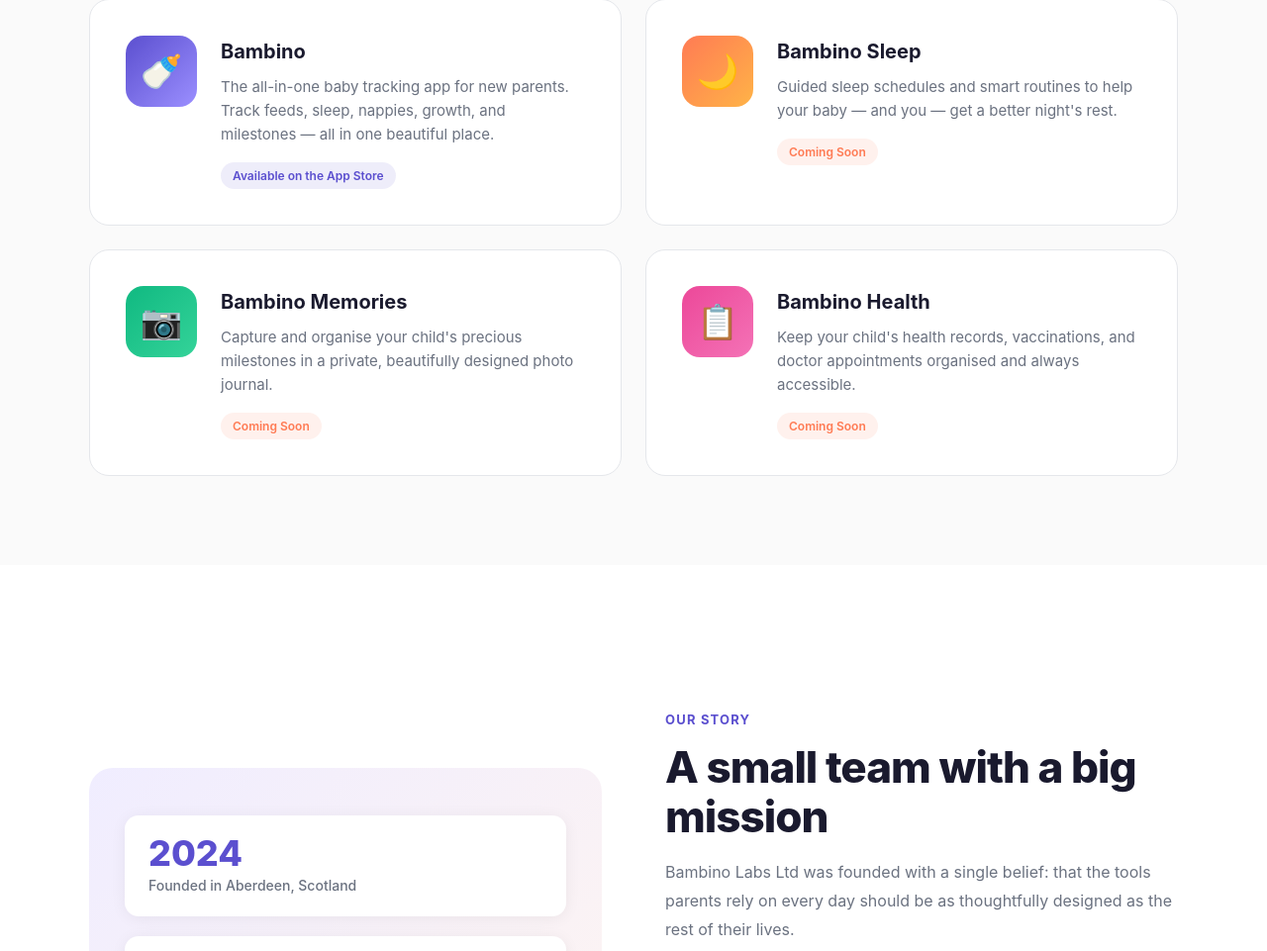
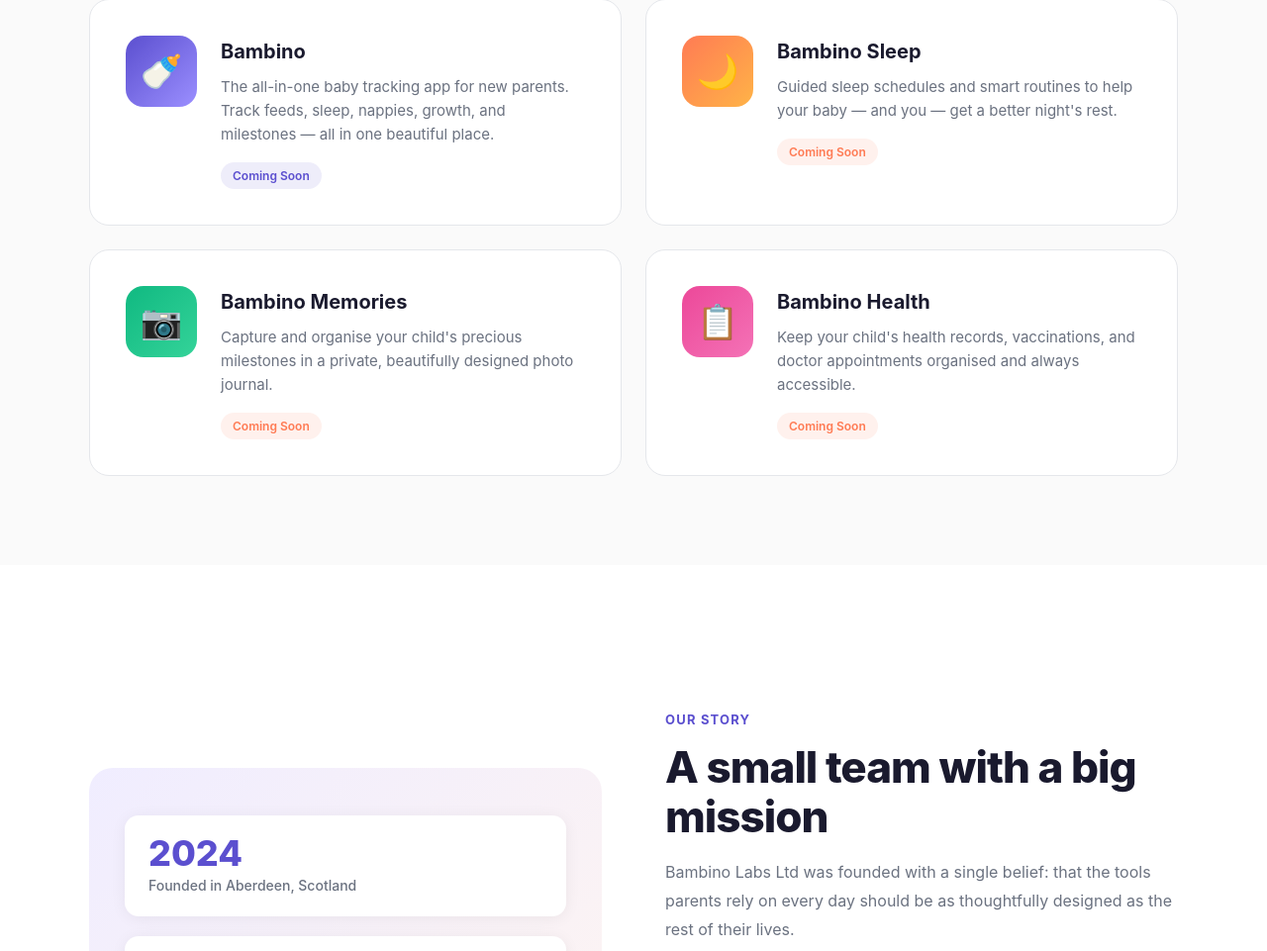
Before and after one commit to BambinoApp/company-website, a plain HTML site: page index.html in a window 1280 px wide. Shown: the part 2268-3229 px from the top of the page at 99% size. Drawn offline with Linux system fonts and the light colour scheme.

Commit message:
Update index.html with Coming Soon

```diff
--- a/index.html
+++ b/index.html
@@ -691,7 +691,7 @@
                     <div class="app-info">
                         <h3>Bambino</h3>
                         <p>The all-in-one baby tracking app for new parents. Track feeds, sleep, nappies, growth, and milestones — all in one beautiful place.</p>
-                        <span class="app-tag">Available on the App Store</span>
+                        <span class="app-tag">Coming Soon</span>
                     </div>
                 </div>
                 <div class="app-card">
```
